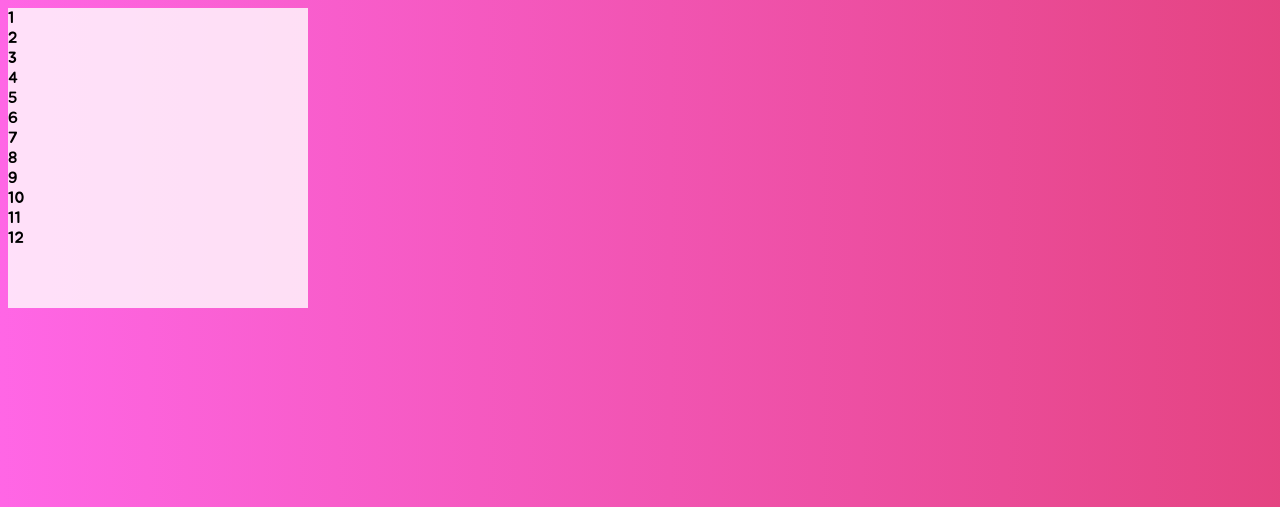
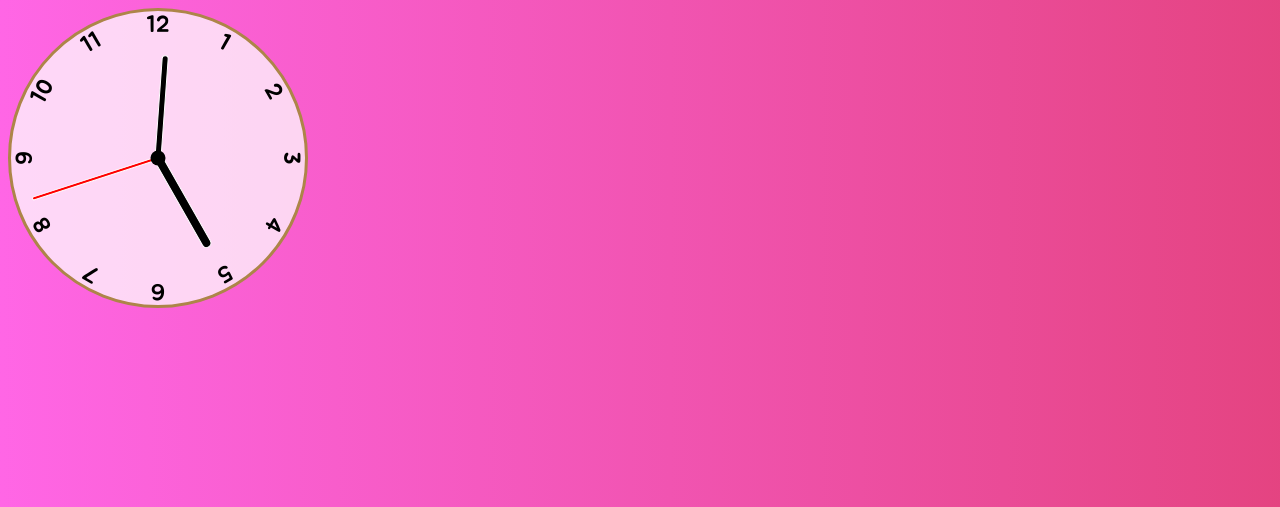
Before and after one commit to Samanthatb1/samantha-book-picks, a PHP site: page / in a window 1280 px wide. Shown: the top 507 px of the page. Run offline with PHP 8.4, Linux system fonts and the light colour scheme.

Commit message:
finished clock

```diff
--- a/index.html
+++ b/index.html
@@ -13,9 +13,9 @@
 <body>
 
 <div class="clock">
-    <div class="hand hour"></div>
-    <div class="hand minute"></div>
-    <div class="hand second"></div>
+    <div class="hand hour" data-hour-hand></div>
+    <div class="hand minute" data-minute-hand></div>
+    <div class="hand second" data-second-hand></div>
     <div class="number number1">1</div>
     <div class="number number2">2</div>
     <div class="number number3">3</div>
--- a/script.js
+++ b/script.js
@@ -0,0 +1,25 @@
+
+setInterval(setClock, 1000)
+
+const hourHand = document.querySelector('[data-hour-hand]')
+const minuteHand = document.querySelector('[data-minute-hand]')
+const secondHand = document.querySelector('[data-second-hand]')
+
+function setClock() {
+  var currentDate = new Date()
+  currentDate.setMinutes(0)
+  var secondsRatio = currentDate.getSeconds() / 60
+  var minutesRatio = (secondsRatio + currentDate.getMinutes()) / 61
+  var hoursRatio = (minutesRatio + currentDate.getHours()) / 12
+  setRotation(secondHand, secondsRatio)
+  setRotation(minuteHand, minutesRatio)
+  setRotation(hourHand, hoursRatio)
+  console.log(secondsRatio, minutesRatio, hoursRatio)
+}
+
+function setRotation(element, rotationRatio) {
+  element.style.setProperty('--rotation', rotationRatio * 360)
+  console.log("--rotation")
+}
+
+setClock()
--- a/style.css
+++ b/style.css
@@ -10,5 +10,75 @@
   .clock{
       width: 300px ;
       height: 300px ;
-      background-color: rgba(255, 255, 255, .8);
+      background-color: rgba(255, 255, 255, 0.74);
+      border-radius: 50%;
+      border: 3px solid rgb(173, 133, 72) ;
+      position: relative ;
   }
+
+  .clock .number{
+      --rotation: 0 ;
+      font-size: 23px ;
+      position: absolute ;
+      width: 100% ;
+      height: 100% ;
+      text-align: center ;
+      transform: rotate(var(--rotation)) ;
+  }
+
+  .clock .number1 { --rotation: 30deg; }
+  .clock .number2 { --rotation: 60deg; }
+  .clock .number3 { --rotation: 90deg; }
+  .clock .number4 { --rotation: 120deg; }
+  .clock .number5 { --rotation: 150deg; }
+  .clock .number6 { --rotation: 180deg; }
+  .clock .number7 { --rotation: 210deg; }
+  .clock .number8 { --rotation: 240deg; }
+  .clock .number9 { --rotation: 270deg; }
+  .clock .number10 { --rotation: 300deg; }
+  .clock .number11 { --rotation: 330deg; }
+
+  .clock .hand{
+      --rotation: 0 ;
+      position: absolute ;
+      bottom: 50% ;
+      left: 50% ;
+      background-color: black ;
+      transform-origin: bottom ;
+      transform: translateX(-50%) rotate( calc(var(--rotation) * 1deg)) ;
+      border: 1px solid white ;
+      border-top-left-radius: 10px;
+      border-top-right-radius: 10px;
+      z-index: 10 ;
+  }
+
+  .clock::after {
+    content: '';
+    position: absolute;
+    background-color: black;
+    z-index: 11;
+    width: 15px;
+    height: 15px;
+    top: 50%;
+    left: 50%;
+    transform: translate(-50%, -50%);
+    border-radius: 50%;
+  }
+
+  .clock .hand.second{
+    width: 3.5px ;
+    height: 45% ;
+    background-color: red;
+  }
+
+  .clock .hand.minute{
+    width: 7px ;
+    height: 35% ;
+    background-color: black;
+  }
+
+  .clock .hand.hour{
+    width: 10px ;
+    height: 35% ;
+    background-color: black;
+  }
```
